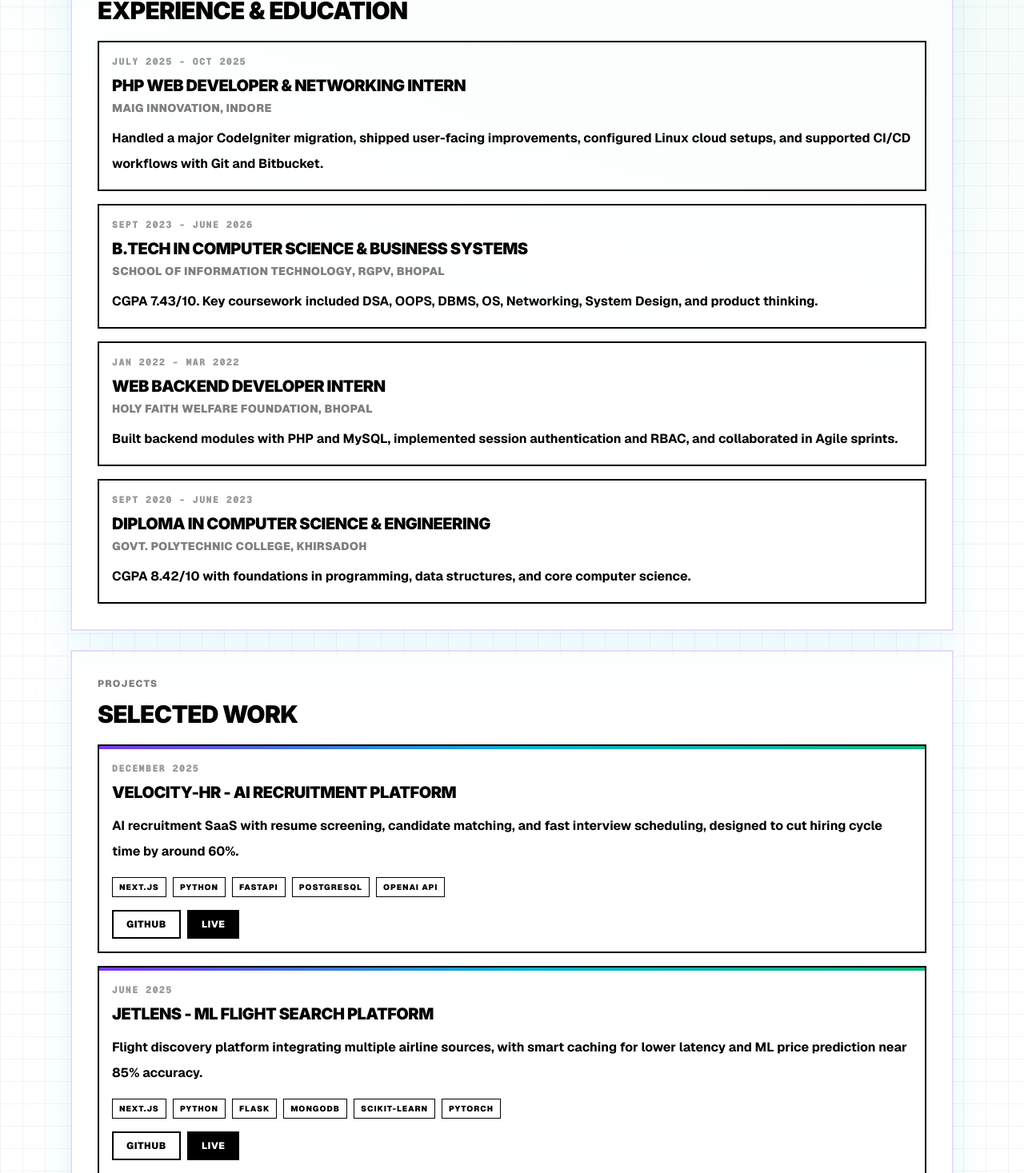
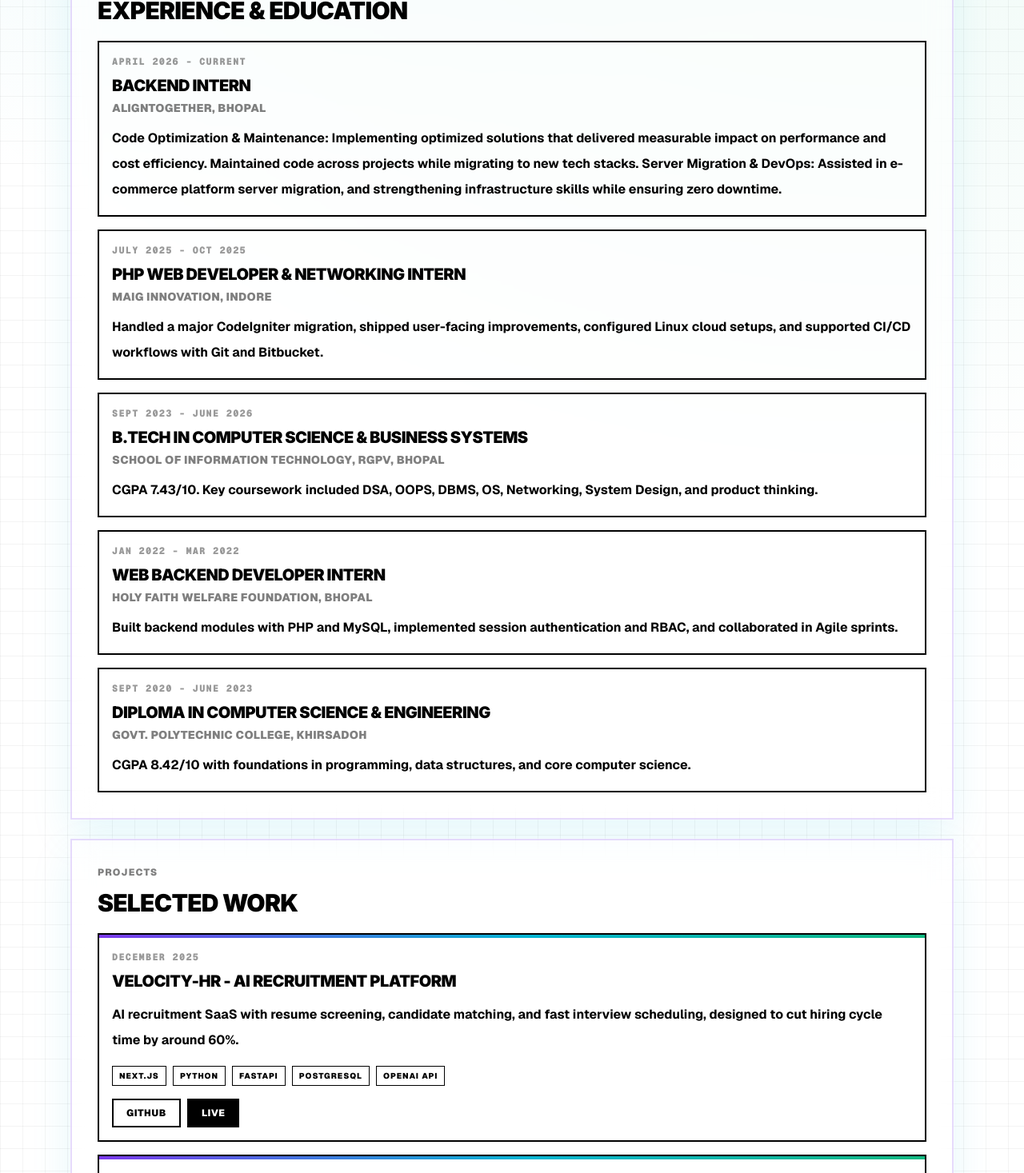
Before and after one commit to irohit373/shipwithrohit.app, a Next.js app: page / in a window 1280 px wide. Shown: the part 1840-3307 px from the top of the page at 80% size. Built offline with nearby package versions, Linux system fonts and the light colour scheme.

Commit message:
Add Aligntogether backend intern experience, remove JetLens/Learnify live links

```diff
--- a/src/app/page.js
+++ b/src/app/page.js
@@ -24,6 +24,13 @@ const skills = [
 ];
 
 const journey = [
+  {
+    period: "April 2026 - Current",
+    role: "Backend Intern",
+    org: "Aligntogether, Bhopal",
+    detail:
+      "Code Optimization & Maintenance: Implementing optimized solutions that delivered measurable impact on performance and cost efficiency. Maintained code across projects while migrating to new tech stacks. Server Migration & DevOps: Assisted in e-commerce platform server migration, and strengthening infrastructure skills while ensuring zero downtime.",
+  },
   {
     period: "July 2025 - Oct 2025",
     role: "PHP Web Developer & Networking Intern",
@@ -69,7 +76,6 @@ const projects = [
     description:
       "Flight discovery platform integrating multiple airline sources, with smart caching for lower latency and ML price prediction near 85% accuracy.",
     tags: ["Next.js", "Python", "Flask", "MongoDB", "Scikit-learn", "PyTorch"],
-    live: "#",
     github: "https://github.com/irohit373/jetlens",
   },
   {
@@ -78,7 +84,6 @@ const projects = [
     description:
       "Scalable MERN-based educational CMS with real-time content workflows, JWT auth, and optimized MongoDB query performance.",
     tags: ["MongoDB", "Express.js", "React", "Node.js"],
-    live: "https://learnify-ed-tech-platform-mern.vercel.app/",
     github: "https://github.com/irohit373/Learnify-EdTech-Platform-MERN",
   },
 ];
@@ -525,6 +530,7 @@ export default function Home() {
                 >
                   GitHub
                 </a>
+                {project.live && (
                 <a
                   href={project.live}
                   target="_blank"
@@ -533,6 +539,7 @@ export default function Home() {
                 >
                   Live
                 </a>
+                )}
               </div>
             </article>
           ))}
```
